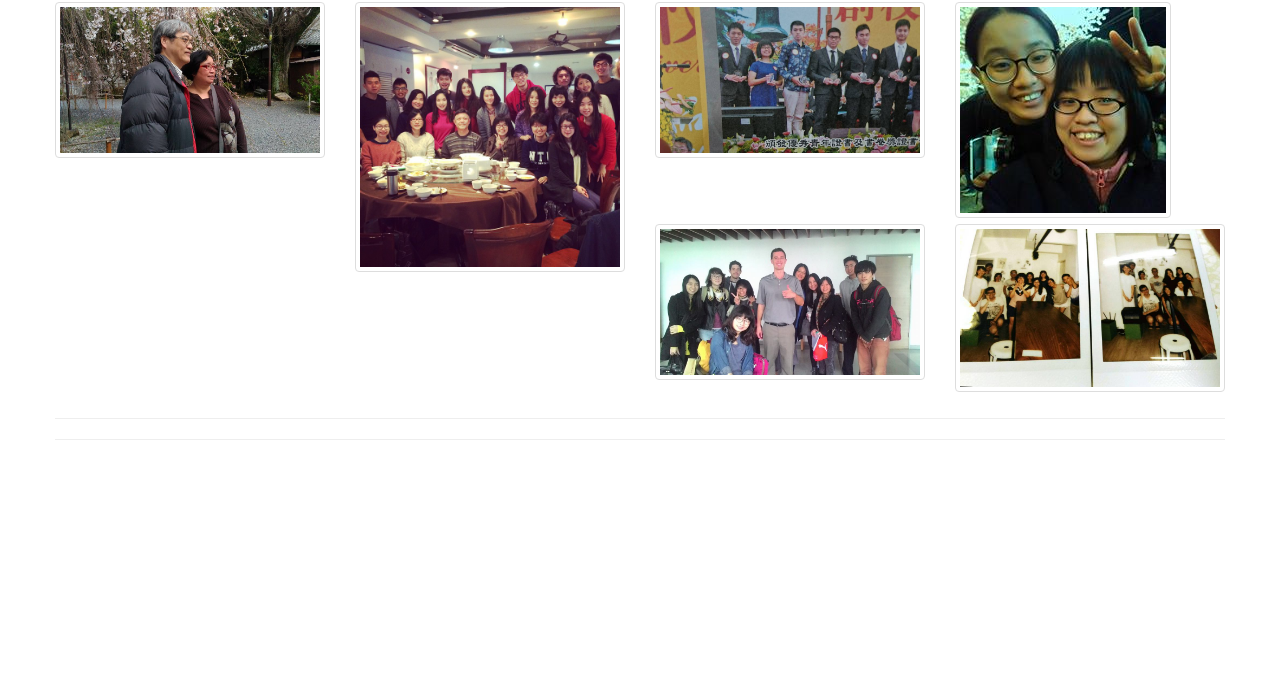
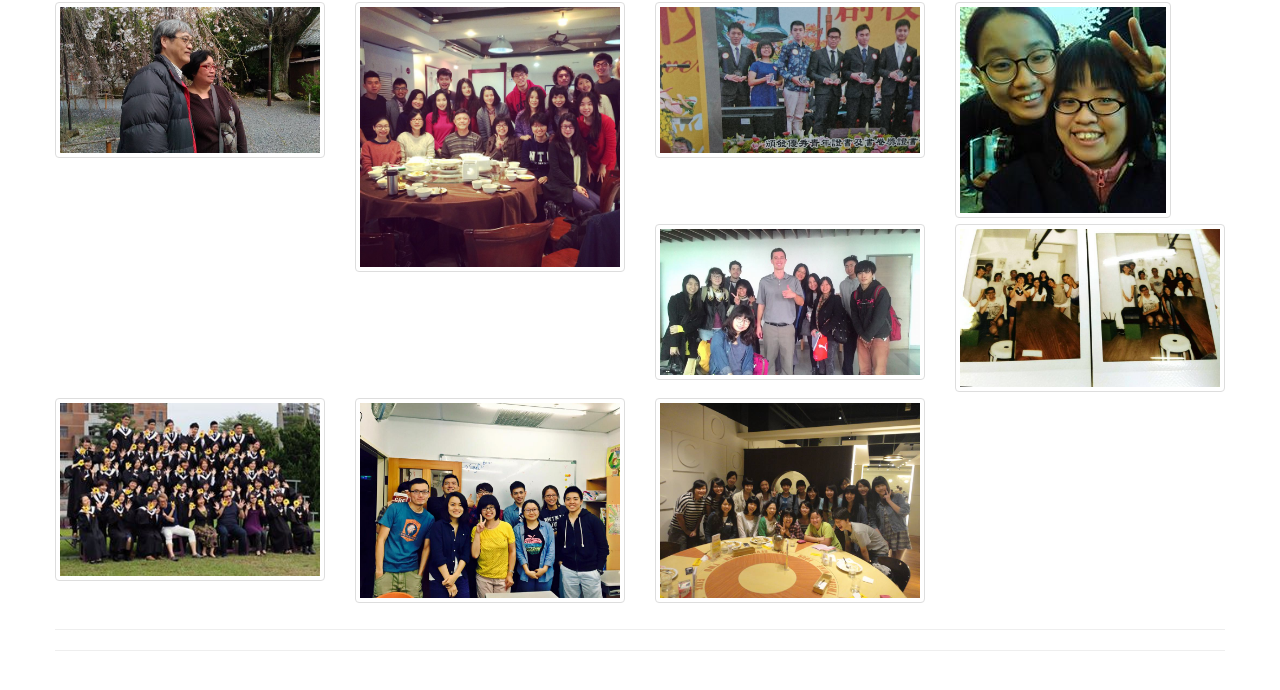
Before and after one commit to lilyqute/ntu, a plain HTML site: page index.html in a window 1280 px wide. Shown: the part 68-758 px from the top of the page. Drawn offline with nearby package versions, Linux system fonts and the light colour scheme.

Commit message:
no message

```diff
--- a/index.html
+++ b/index.html
@@ -23,6 +23,10 @@
       <div class="col-lg-3 col-sm-4 col-xs-6"><a title="Sis&I" href="#"><img class="thumbnail img-responsive" src="12931084_1317228268293350_7956457016066019790_n.jpg"/></a></div>
       <div class="col-lg-3 col-sm-4 col-xs-6"><a title="Disability rights class" href="#"><img class="thumbnail img-responsive" src="10922837_1028002097215970_2295256907642719991_n.jpg"/></a></div>
       <div class="col-lg-3 col-sm-4 col-xs-6"><a title="Internship at Re-lab" href="#"><img class="thumbnail img-responsive" src="13439107_1384141918268651_9165070439472728329_n.jpg"/></a></div>
+      <div class="col-lg-3 col-sm-4 col-xs-6"><a title="LIS 2016 grads" href="#"><img class="thumbnail img-responsive" src="11059604_878311085570717_7842562905842063713_n.jpg"/></a></div>
+      <div class="col-lg-3 col-sm-4 col-xs-6"><a title="GRE fellows" href="#"><img class="thumbnail img-responsive" src="12074592_10156265649685724_7901615717375547025_n.jpg"/></a></div>
+      <div class="col-lg-3 col-sm-4 col-xs-6"><a title="High school friends" href="#"><img class="thumbnail img-responsive" src="994943_510539035702220_1222569256_n.jpg"/></a></div>
+
 
     </div>
     <hr>
```
Also changed, not shown: 11059604_878311085570717_7842562905842063713_n.jpg (added), 12074592_10156265649685724_7901615717375547025_n.jpg (added), 994943_510539035702220_1222569256_n.jpg (added).
